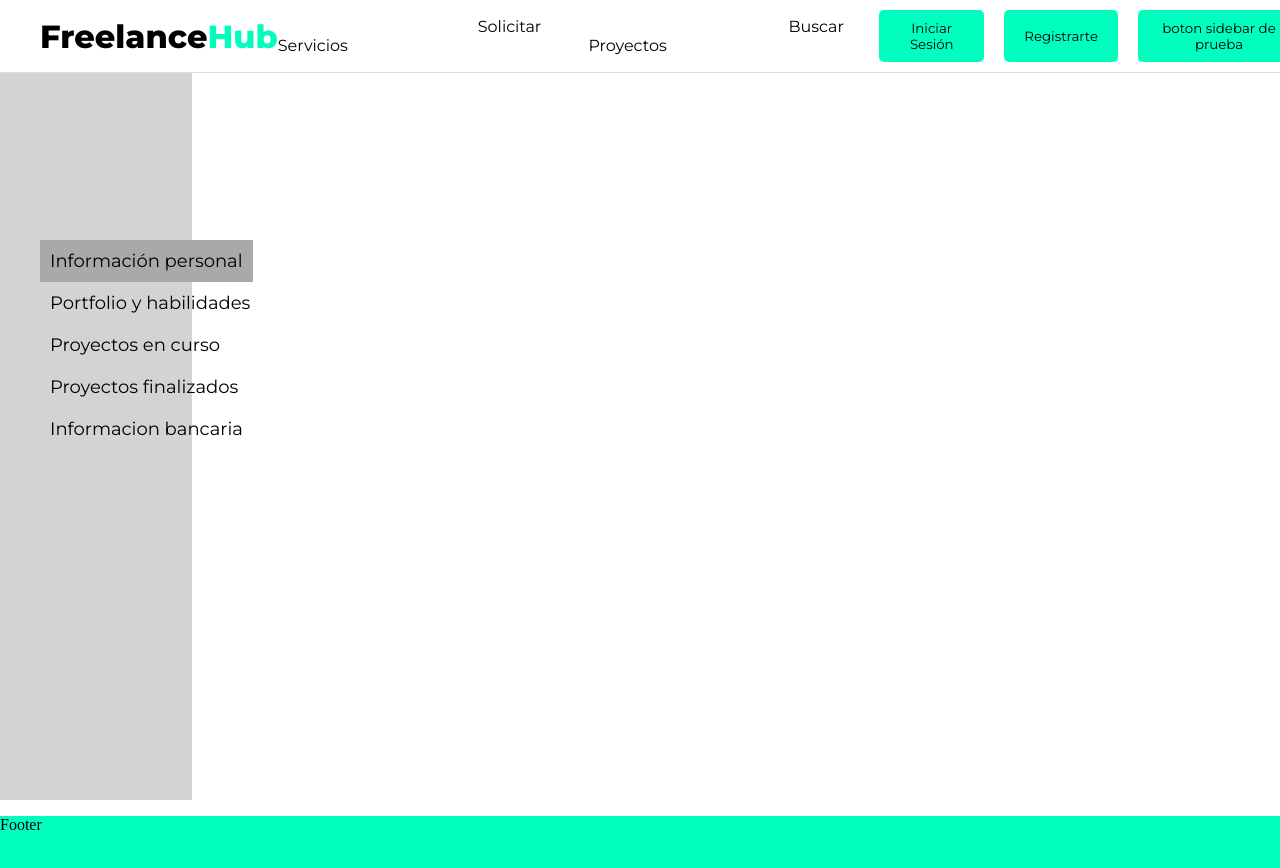
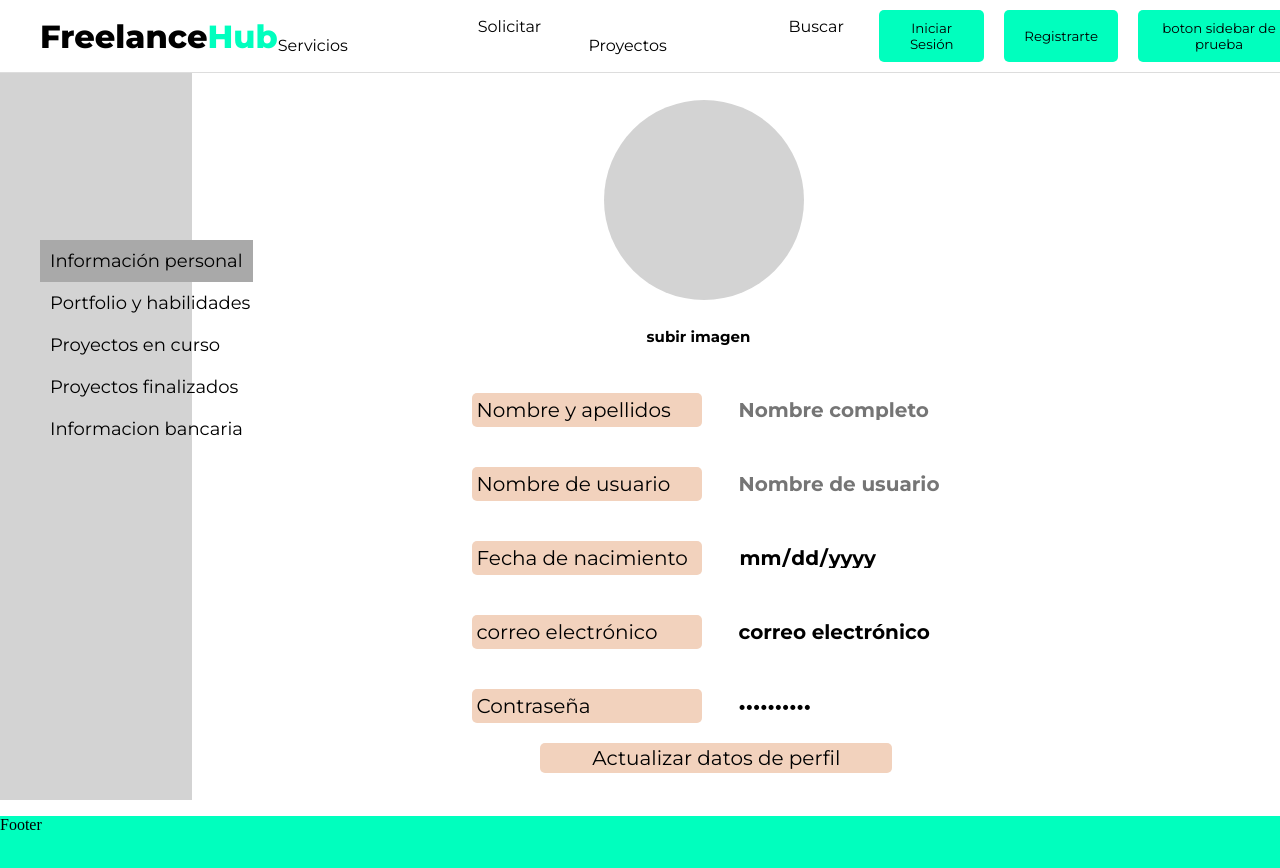
Before and after one commit to develhope/FS-ESP10-Team1-Project3, a React (Vite) app: page /sidebar in a window 1280 px wide. Shown: the top 868 px of the page. Built offline with nearby package versions, Linux system fonts and the light colour scheme.

Commit message:
no message

```diff
--- a/src/components/sidebar-items-perfil/Info.jsx
+++ b/src/components/sidebar-items-perfil/Info.jsx
@@ -58,7 +58,7 @@ function Info() {
           <input
             type="text"
             className="inputs-perfil"
-            placeholder={userDataObjectJson.userNombreCompleto}
+            placeholder={userDataObjectJson?userDataObjectJson.userNombreCompleto:"Nombre completo"}
             onChange={actualizarNombreCompleto}
           ></input>
         </div>
@@ -67,7 +67,7 @@ function Info() {
           <input
             type="text"
             className="inputs-perfil"
-            placeholder={userDataObjectJson.userApodo}
+            placeholder={userDataObjectJson?userDataObjectJson.userApodo:"Nombre de usuario"}
             onChange={actualizarNombreUsuario}
           ></input>
         </div>
--- a/src/components/sidebar-items-perfil/SidebarApp.jsx
+++ b/src/components/sidebar-items-perfil/SidebarApp.jsx
@@ -11,6 +11,7 @@ function SidebarApp() {
     <div className="elementsOnSidebar">
       <Sidebar />
       <Routes>
+        <Route path="/" element={<Info />} />
         <Route path="0" element={<Info />} />
         <Route path="1" element={<Portfolio />} />
         <Route path="2" element={<ProEnCurso />} />
```
